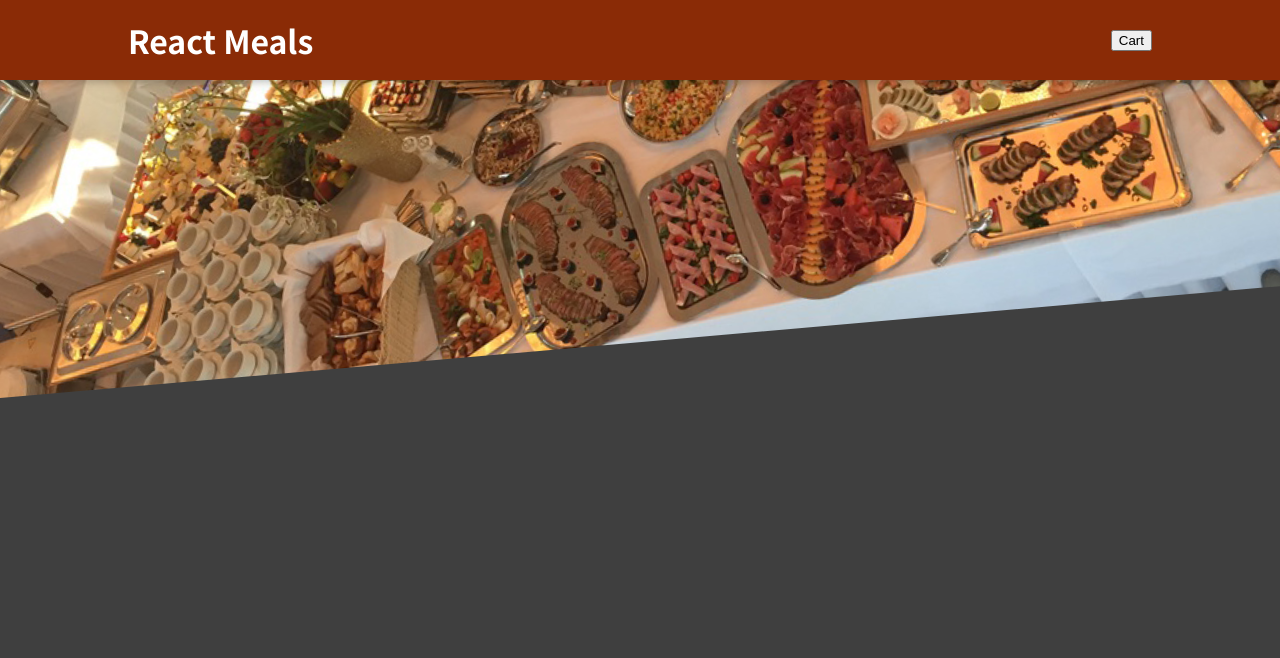
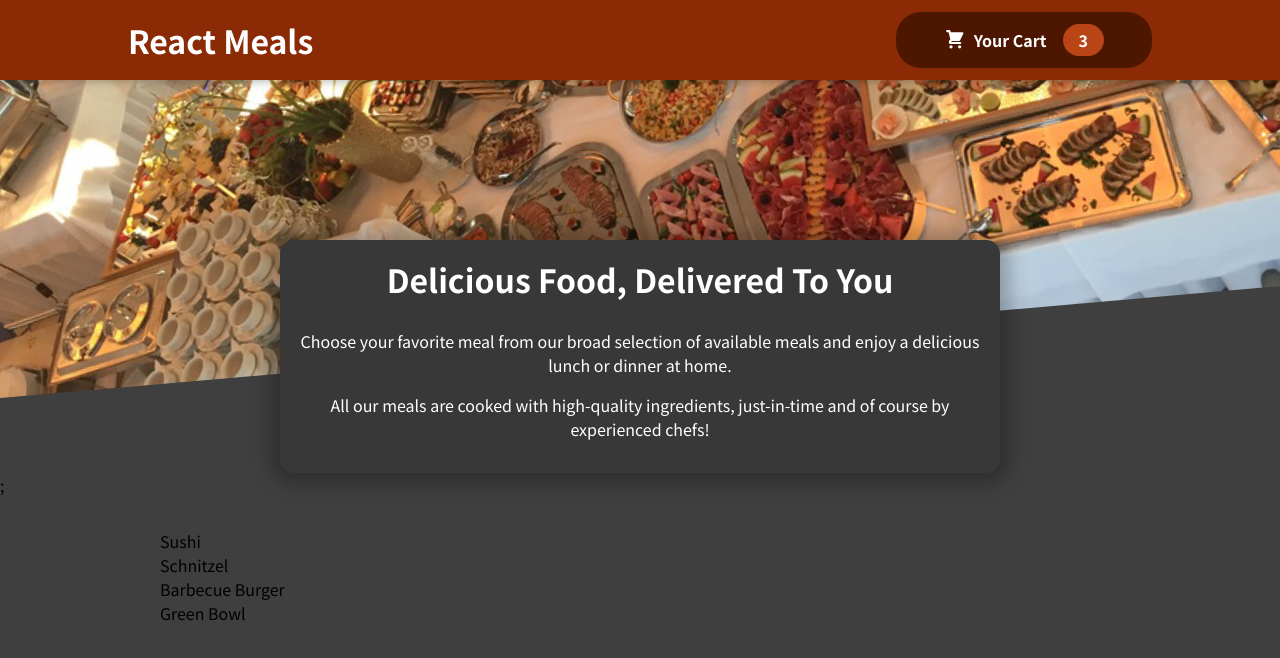
Before and after one commit to Kamenow/FoodOrderApp, a React (Create React App) app in the folder 01-starting-project/: page / in a window 1280 px wide. Shown: the top 658 px of the page. Built offline with nearby package versions, Linux system fonts and the light colour scheme.

Commit message:
added meals component

```diff
--- a/01-starting-project/src/App.js
+++ b/01-starting-project/src/App.js
@@ -1,10 +1,14 @@
 import { Fragment } from 'react';
 import Header from './components/Layout/Header.js';
+import Meals from './components/Meals/Meals.js';
 
 function App() {
   return (
     <Fragment>
       <Header />
+      <main>
+        <Meals />
+      </main>
     </Fragment>
   );
 }
--- /dev/null
+++ b/01-starting-project/src/components/Cart/CartIcon.js
@@ -0,0 +1,13 @@
+const CartIcon = () => {
+  return (
+    <svg
+      xmlns='http://www.w3.org/2000/svg'
+      viewBox='0 0 20 20'
+      fill='currentColor'
+    >
+      <path d='M3 1a1 1 0 000 2h1.22l.305 1.222a.997.997 0 00.01.042l1.358 5.43-.893.892C3.74 11.846 4.632 14 6.414 14H15a1 1 0 000-2H6.414l1-1H14a1 1 0 00.894-.553l3-6A1 1 0 0017 3H6.28l-.31-1.243A1 1 0 005 1H3zM16 16.5a1.5 1.5 0 11-3 0 1.5 1.5 0 013 0zM6.5 18a1.5 1.5 0 100-3 1.5 1.5 0 000 3z' />
+    </svg>
+  );
+};
+
+export default CartIcon;
--- a/01-starting-project/src/components/Layout/Header.js
+++ b/01-starting-project/src/components/Layout/Header.js
@@ -1,4 +1,6 @@
 import React, { Fragment } from 'react';
+
+import HeaderCartButton from './HeaderCartButton.js';
 
 import meals from '../../assets/meals.jpg';
 import classes from './Header.module.css';
@@ -8,7 +10,7 @@
     <Fragment>
       <header className={classes.header}>
         <h1>React Meals</h1>
-        <button>Cart</button>
+        <HeaderCartButton />
       </header>
       <div className={classes['main-image']}>
         <img src={meals} alt='A table full of food!' />
--- /dev/null
+++ b/01-starting-project/src/components/Layout/HeaderCartButton.js
@@ -0,0 +1,18 @@
+import React from 'react';
+
+import CartIcon from '../Cart/CartIcon.js';
+import classes from './HeaderCartButton.module.css';
+
+const HeaderCartButton = () => {
+  return (
+    <button className={classes.button}>
+      <span className={classes.icon}>
+        <CartIcon />
+      </span>
+      <span>Your Cart</span>
+      <span className={classes.badge}>3</span>
+    </button>
+  );
+};
+
+export default HeaderCartButton;
--- /dev/null
+++ b/01-starting-project/src/components/Layout/HeaderCartButton.module.css
@@ -0,0 +1,59 @@
+.button {
+  cursor: pointer;
+  font: inherit;
+  border: none;
+  background-color: #4d1601;
+  color: white;
+  padding: 0.75rem 3rem;
+  display: flex;
+  justify-content: space-around;
+  align-items: center;
+  border-radius: 25px;
+  font-weight: bold;
+}
+
+.button:hover,
+.button:active {
+  background-color: #2c0d00;
+}
+
+.icon {
+  width: 1.35rem;
+  height: 1.35rem;
+  margin-right: 0.5rem;
+}
+
+.badge {
+  background-color: #b94517;
+  padding: 0.25rem 1rem;
+  border-radius: 25px;
+  margin-left: 1rem;
+  font-weight: bold;
+}
+
+.button:hover .badge,
+.button:active .badge {
+  background-color: #92320c;
+}
+
+.bump {
+  animation: bump 300ms ease-out;
+}
+
+@keyframes bump {
+  0% {
+    transform: scale(1);
+  }
+  10% {
+    transform: scale(0.9);
+  }
+  30% {
+    transform: scale(1.1);
+  }
+  50% {
+    transform: scale(1.15);
+  }
+  100% {
+    transform: scale(1);
+  }
+}
--- /dev/null
+++ b/01-starting-project/src/components/Meals/AvailableMeals.js
@@ -0,0 +1,42 @@
+import React from 'react';
+
+import classes from './AvailableMeals.module.css';
+
+const DUMMY_MEALS = [
+  {
+    id: 'm1',
+    name: 'Sushi',
+    description: 'Finest fish and veggies',
+    price: 22.99,
+  },
+  {
+    id: 'm2',
+    name: 'Schnitzel',
+    description: 'A german specialty!',
+    price: 16.5,
+  },
+  {
+    id: 'm3',
+    name: 'Barbecue Burger',
+    description: 'American, raw, meaty',
+    price: 12.99,
+  },
+  {
+    id: 'm4',
+    name: 'Green Bowl',
+    description: 'Healthy...and green...',
+    price: 18.99,
+  },
+];
+
+const AvailableMeals = () => {
+  const mealsList = DUMMY_MEALS.map((meal) => <li>{meal.name}</li>);
+
+  return (
+    <section className={classes.meals}>
+      <ul>{mealsList}</ul>
+    </section>
+  );
+};
+
+export default AvailableMeals;
--- /dev/null
+++ b/01-starting-project/src/components/Meals/AvailableMeals.module.css
@@ -0,0 +1,24 @@
+.meals {
+  max-width: 60rem;
+  width: 90%;
+  margin: 2rem auto;
+  animation: meals-appear 1s ease-out forwards;
+}
+
+.meals ul {
+  list-style: none;
+  margin: 0;
+  padding: 0;
+}
+
+@keyframes meals-appear {
+  from {
+    opacity: 0;
+    transform: translateY(3rem);
+  }
+
+  to {
+    opacity: 1;
+    transform: translateY(0);
+  }
+}
--- /dev/null
+++ b/01-starting-project/src/components/Meals/Meals.js
@@ -0,0 +1,14 @@
+import React, { Fragment } from 'react';
+import AvailableMeals from './AvailableMeals.js';
+import MealsSummary from './MealsSummary.js';
+
+const Meals = () => {
+  return (
+    <Fragment>
+      <MealsSummary />;
+      <AvailableMeals />
+    </Fragment>
+  );
+};
+
+export default Meals;
--- /dev/null
+++ b/01-starting-project/src/components/Meals/MealsSummary.js
@@ -0,0 +1,21 @@
+import React from 'react';
+
+import classes from './MealsSummary.module.css';
+
+const MealsSummary = () => {
+  return (
+    <section className={classes.summary}>
+      <h2>Delicious Food, Delivered To You</h2>
+      <p>
+        Choose your favorite meal from our broad selection of available meals
+        and enjoy a delicious lunch or dinner at home.
+      </p>
+      <p>
+        All our meals are cooked with high-quality ingredients, just-in-time and
+        of course by experienced chefs!
+      </p>
+    </section>
+  );
+};
+
+export default MealsSummary;
--- /dev/null
+++ b/01-starting-project/src/components/Meals/MealsSummary.module.css
@@ -0,0 +1,18 @@
+.summary {
+  text-align: center;
+  max-width: 45rem;
+  width: 90%;
+  margin: auto;
+  margin-top: -10rem;
+  position: relative;
+  background-color: #383838;
+  color: white;
+  border-radius: 14px;
+  padding: 1rem;
+  box-shadow: 0 1px 18px 10px rgba(0, 0, 0, 0.25);
+}
+
+.summary h2 {
+  font-size: 2rem;
+  margin-top: 0;
+}
```
Also changed, not shown: 1 other file (tests, documents, lock files or other folders).
